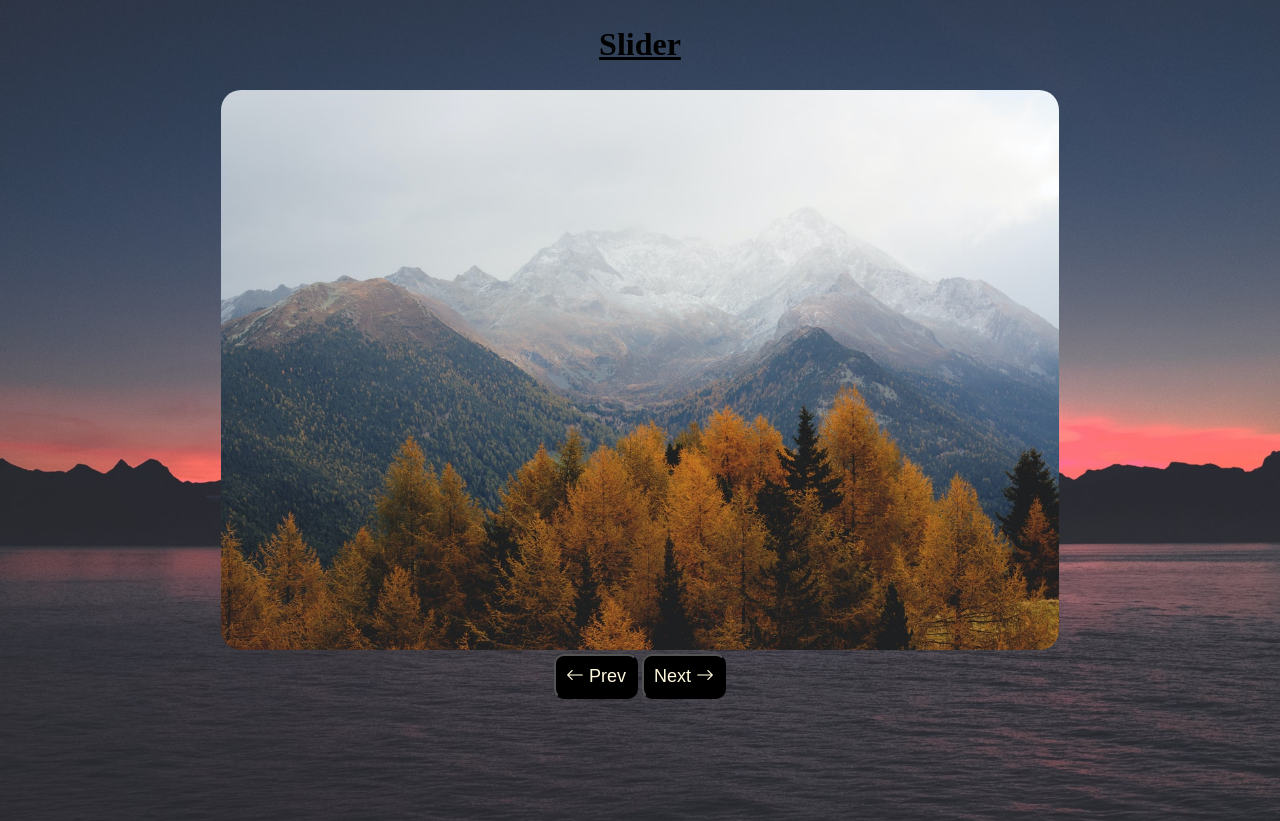
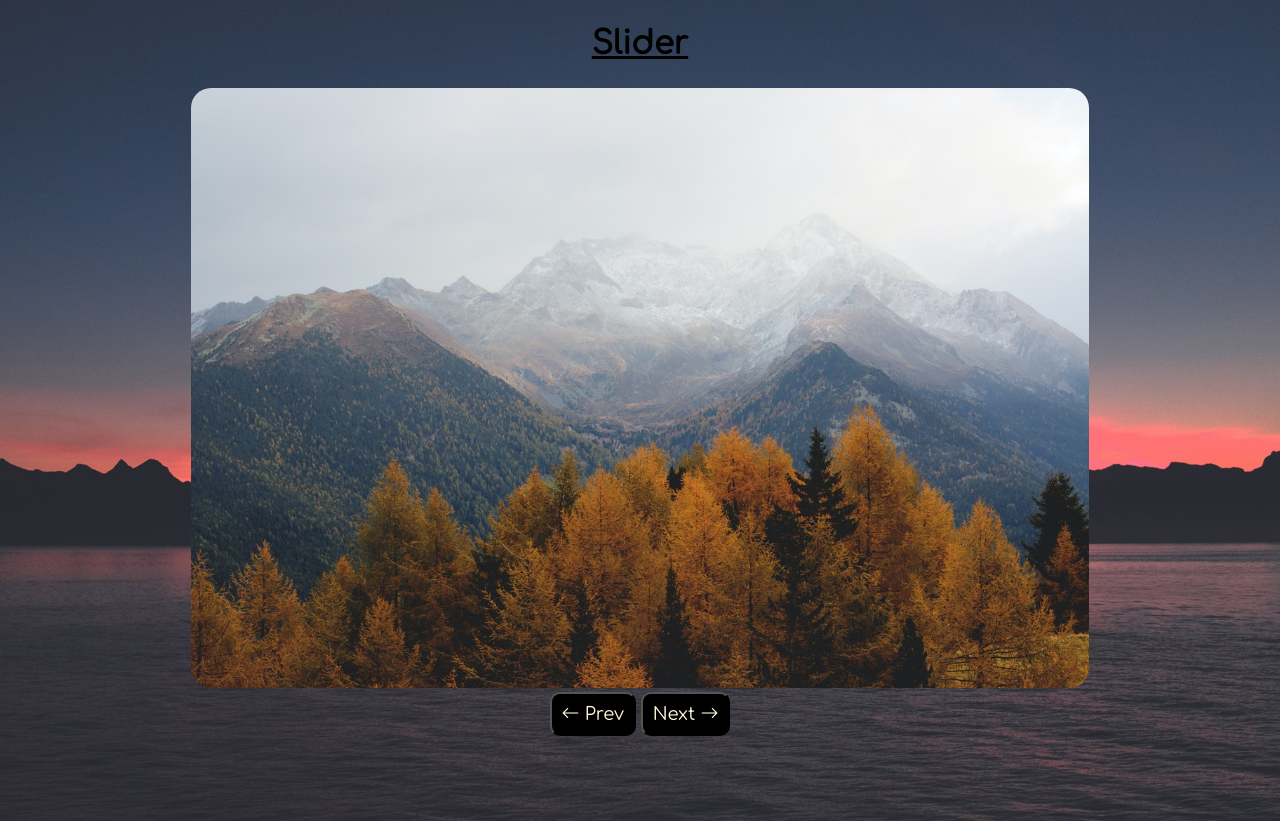
Before and after one commit to Mehdi-Zafar/Image-Slider, a plain HTML site: page index.html in a window 1280 px wide. Both pictures are taken after a click on the button "Prev". Drawn offline with nearby package versions, Linux system fonts and the light colour scheme.

Commit message:
2nd commit

```diff
--- a/style.css
+++ b/style.css
@@ -1,3 +1,9 @@
+@import url("https://fonts.googleapis.com/css2?family=Comfortaa");
+
+* {
+  font-family: "Comfortaa", cursive;
+}
+
 body {
   height: 100vh;
   margin: 0;
@@ -33,7 +39,7 @@ h1 {
 }
 
 img {
-  height: 70vh;
+  height: 75vh;
   border-radius: 20px;
 }
 
```
